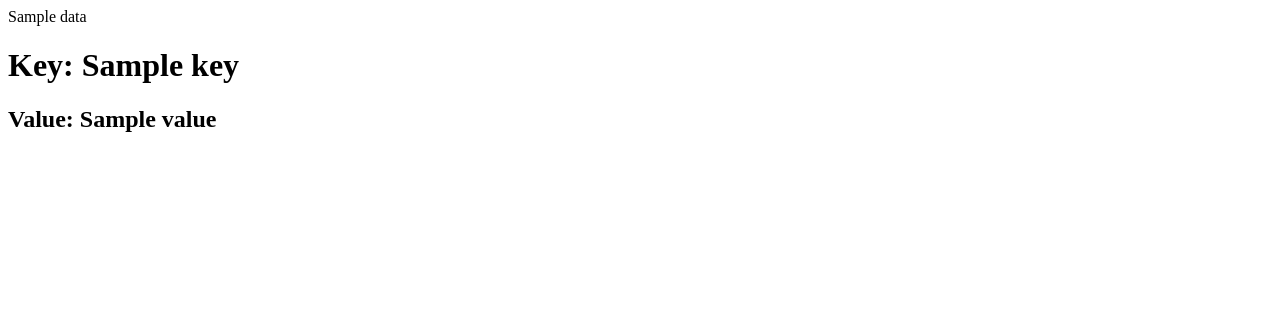
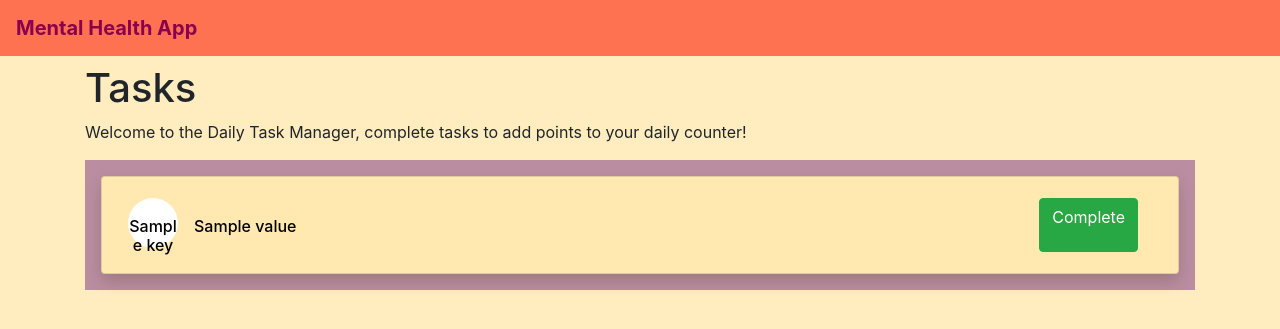
Before and after one commit to poulNA/Mental-Health-Chatbot, a Flask app: template templates/home.html in a window 1280 px wide. Shown: the top 329 px of the page. Run offline with Flask 3, Linux system fonts and the light colour scheme; the template is opened without the code that fills it: most values are stand-ins (such as "Sample title", 1, 10 or a date in 2020); parts of the project's set-up code (start-up, migrations or seed data) failed here and were passed over.

Commit message:
added web stuff

```diff
--- a/app.py
+++ b/app.py
@@ -10,8 +10,6 @@ app = Flask(__name__)
 
 key = os.getenv('KEY')
 openai.api_key = key
-
-
 
 self_prompt = "You are a helpful assistant that provides detailed advice."
 
@@ -33,10 +31,17 @@ def get_tasks(number):
     return json.loads(a)
 
 tasks = {}
-tasks = get_tasks(10)
+#tasks = get_tasks(10)
 total_point = 0
 
 @app.route("/")
 def home():
-    d = get_tasks(5)
+    #d = get_tasks(5)
+    d = {
+        '1': 'Smile at Stranger',
+        '2': 'Hold the door open for someone',
+        '3': 'Send a thoughtful message to a friend or family member',
+        '5': 'Volunteer at a local charity',
+        '10': 'Take a day off to focus on self-care'
+    }
     return render_template("home.html", data = d)
--- a/templates/home.html
+++ b/templates/home.html
@@ -1,10 +1,46 @@
 <html>
-    <body>
-        <p>{{data}}</p>
+    <head>
+        <title>
+            Mental Health App
+        </title>
+        <link rel="stylesheet" href="https://cdn.jsdelivr.net/npm/bootstrap@4.3.1/dist/css/bootstrap.min.css" integrity="sha384-ggOyR0iXCbMQv3Xipma34MD+dH/1fQ784/j6cY/iJTQUOhcWr7x9JvoRxT2MZw1T" crossorigin="anonymous">
+    </head>
+    <body style= "background-color: 	#ffedbf;">
+        <div style= "background-color: 	#ff7251;">
+            <nav class="navbar navbar-light pb-2">
+                <a class="navbar-brand font-weight-bold" href="#" style="color: #8a004c;">Mental Health App</a>
+            </nav>
+        </div>
+        <div class = "container mt-2">
+            <h1>Tasks</h1>
+            <p>Welcome to the Daily Task Manager, complete tasks to add points to your daily counter!</p>
+            <div class="list-group p-2 mb-2" style = "background-color: 	#ba8ea0;">
+                    {% for key, value in data.items() %}
+                    <button class = "shadow card m-2  " style= "background-color: 	#ffe9b0;">
+                            <div class = "card-body" style="width: 1050px;">
+                                <div class = "d-flex justify-content-between ">
+                                    <div class = "rounded-circle" style="background-color: #ffffff ;width: 50px; height: 50px;">
+                                        <h6> <br>{{key}}</h6>
+                                    </div>
+                                    <div>
+                                        <h6>
+                                            <br>
+                                            &emsp;{{value}}
+                                        </h6>
+                                    </div>
 
-            {% for key, value in data.items() %}
-                <h1>Key: {{key}}</h1>
-                <h2>Value: {{value}}</h2>
-            {% endfor %}
+                                        <div type = "button submit" onclick = "window.location.href = '{{ url_for( 'test' ,  lol = value ) }}';" class="btn btn-success" style="margin-left: auto;" >
+                                            <p>Complete</p>
+                                        </div>
+
+                                </div>
+
+                            </div>
+                    </button>
+                    {% endfor %}
+
+            </div>
+
+        </div>
     </body>
 </html>
```
